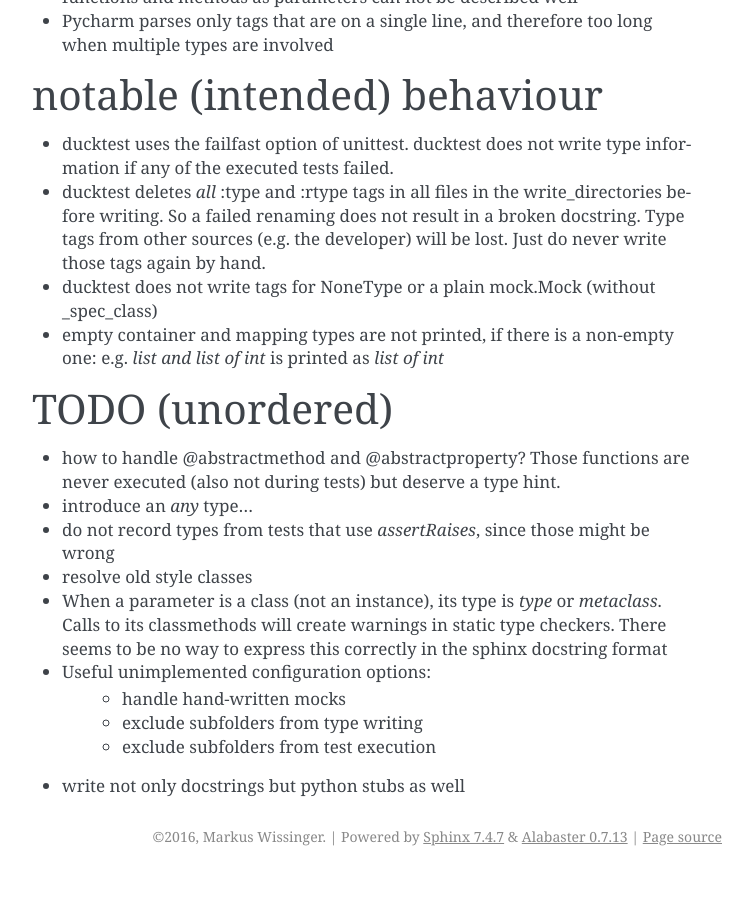
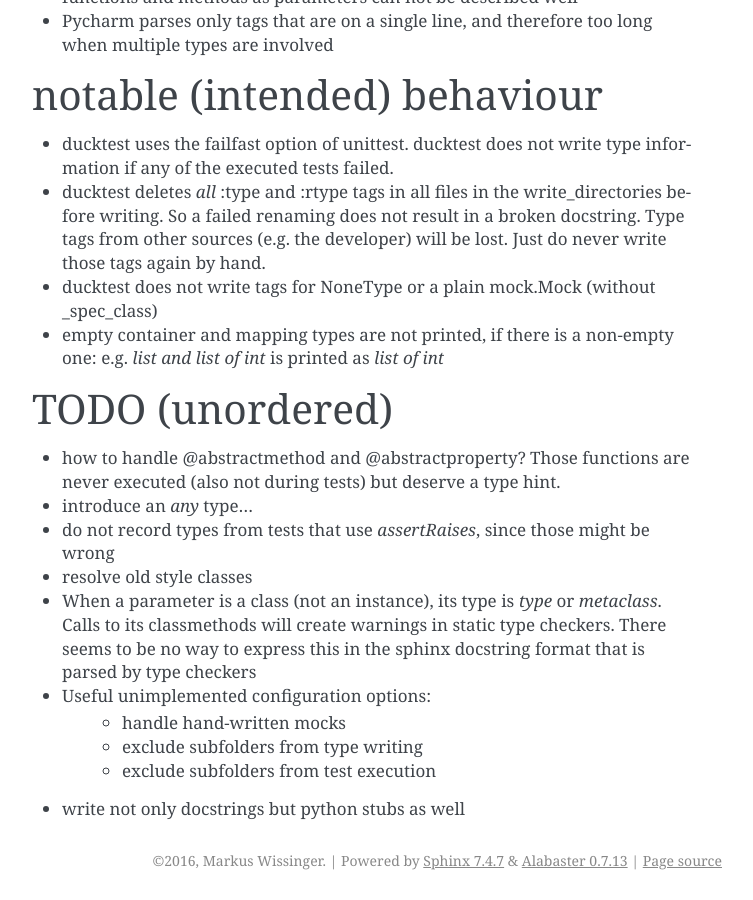
Before and after one commit to markuswissinger/ducktestpy, a Sphinx documentation site: the page built from doc/doc.rst, in a window 1280 px wide and 900 px high, scrolled down 4768 px. Shown: the whole window, without its empty margins (388-1141 px from the left). Built offline with Sphinx 7.4.7, drawn with Linux system fonts in a browser that asks for light colours; before the commit the page ends 5644 px from its top, so only the background shows below that.

Commit message:
update doc

```diff
--- a/doc/doc.rst
+++ b/doc/doc.rst
@@ -243,8 +243,8 @@
 - do not record types from tests that use *assertRaises*, since those might be wrong
 - resolve old style classes
 - When a parameter is a class (not an instance), its type is *type* or *metaclass*. Calls to its classmethods will
-  create warnings in static type checkers. There seems to be no way to express this correctly in the sphinx docstring
-  format
+  create warnings in static type checkers. There seems to be no way to express this in the sphinx docstring
+  format that is parsed by type checkers
 - Useful unimplemented configuration options:
     - handle hand-written mocks
     - exclude subfolders from type writing
```
